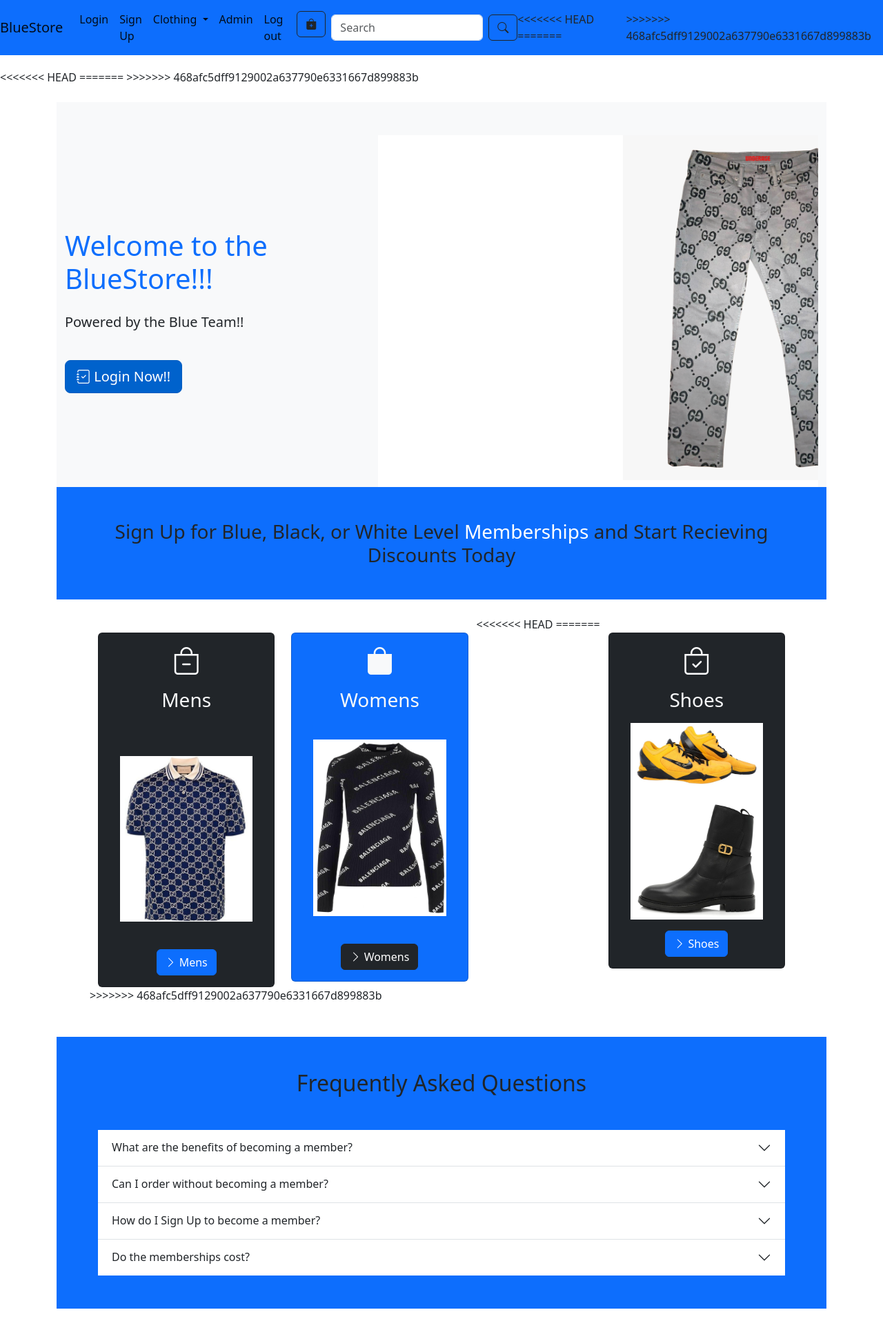
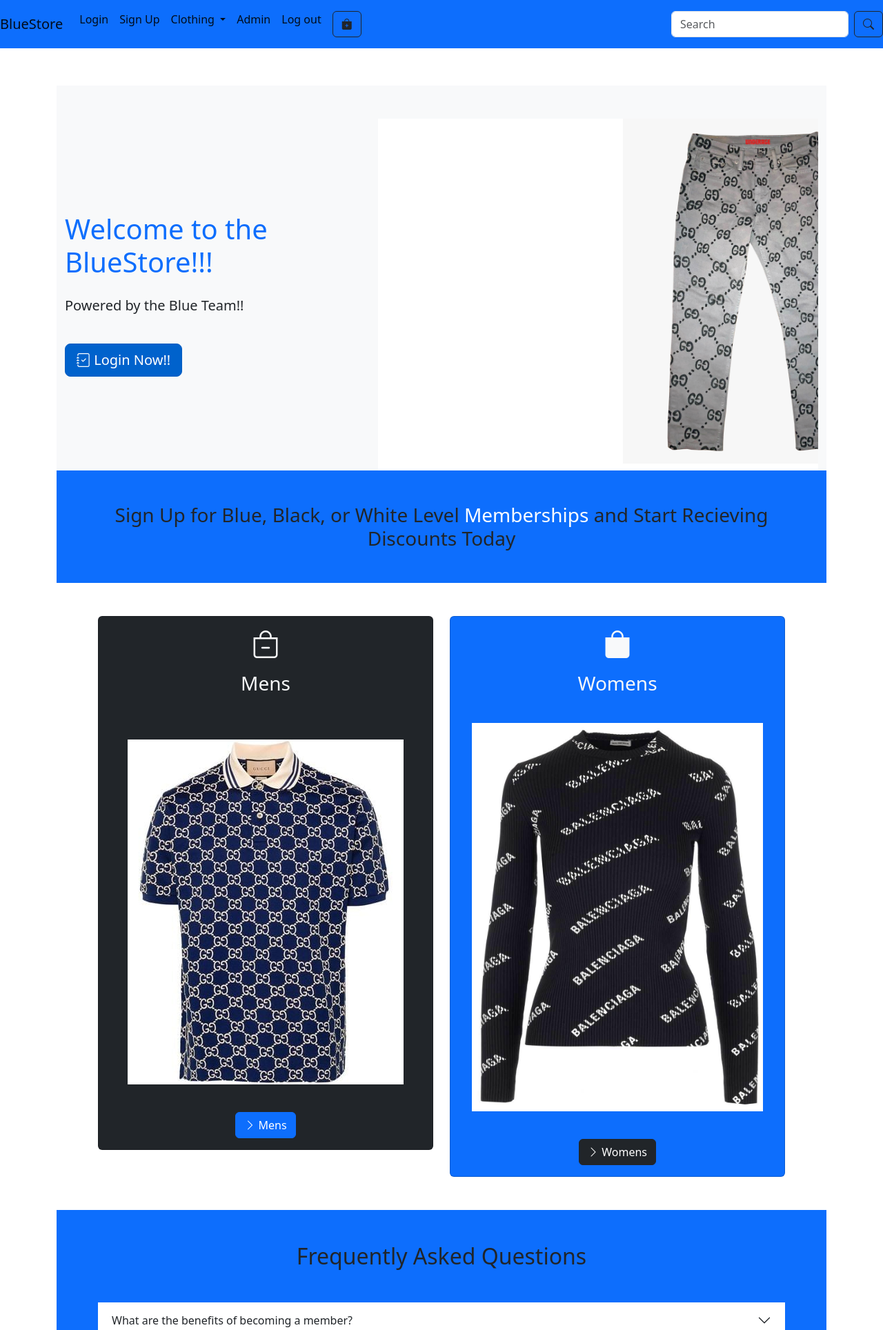
Before and after one commit to chrisscholl16/BlueTeamStore, a Flask app: page / in a window 1280 px wide. Shown: the top 1928 px of the page at 69% size. Run offline with Flask 3, Linux system fonts and the light colour scheme; parts of the project's set-up code (start-up, migrations or seed data) failed here and were passed over; some libraries are stand-ins or nearby versions.

Commit message:
Had to make some changes to get it to run

```diff
--- a/BlueTeamStore/website/create.py
+++ b/BlueTeamStore/website/create.py
@@ -1,6 +1,6 @@
 import sqlite3
 
-connection = sqlite3.conncet("user_data.db")
+connection = sqlite3.connect("user_data.db")
 cursor = connection.cursor()
 
 command = """CREATE TABLE IF NOT EXISTS user(username Text, password TEXT)"""
--- a/BlueTeamStore/website/templates/base.html
+++ b/BlueTeamStore/website/templates/base.html
@@ -4,12 +4,8 @@
     <meta charset="utf-8" />
     <meta http=equiv= "X-UA-Compatible" content="IE=edge">
     <meta name="viewport" content="width=device-width, initial-scale=1" />
-<<<<<<< HEAD
     <link rel="stylesheet" href="https://cdn.jsdelivr.net/npm/bootstrap-icons@1.11.3/font/bootstrap-icons.min.css">
     <link rel="stylesheet" href="style.css">
-=======
-    <title>{% block title %}Home{% endblock %}</title>
->>>>>>> 468afc5dff9129002a637790e6331667d899883b
     <link
       rel="stylesheet"
       href="https://stackpath.bootstrapcdn.com/bootstrap/4.2.1/css/bootstrap.min.css"
@@ -158,13 +154,8 @@
           <input class="form-control mr-sm-2" type="search" placeholder="Search" aria-label="Search">
           <button class="btn btn-outline-dark my-2 my-sm-0" type="submit"><i class="bi bi-search"></i></button>
         </form>
-<<<<<<< HEAD
 
 
-=======
-        </div>
-      </div>
->>>>>>> 468afc5dff9129002a637790e6331667d899883b
     </nav>
 
     {% with messages = get_flashed_messages(with_categories=true) %}
--- a/BlueTeamStore/website/templates/home.html
+++ b/BlueTeamStore/website/templates/home.html
@@ -102,30 +102,6 @@
                   </div>
               </div>
           </div>
-<<<<<<< HEAD
-=======
-          <div class="col-md">
-              <div class="card bg-dark text-light">
-                  <div class="card-body text center">
-                      <div class="h1 mb-3">
-                          <i class="bi bi-bag-check"></i>
-                      </div>
-                      <h3 class="card-title mb-3">
-                          Shoes
-                      </h3>
-                      <div class="col-md">
-                        <a href="/itemMSK.html"><img src="static/images/menShoes/kobeMen4atl.jpg" class="img-fluid" alt=""></a>
-                      </div>
-                      <div class="col-md">
-                        <a href="/itemWSD.html"><img src="static/images/womenShoes/diorWomen4boot.jpg" class="img-fluid" alt=""></a>
-                      </div>
-                      <a href="/shoes.html" class="btn btn-primary mt-3">
-                          <i class="bi bi-chevron-right"></i> Shoes
-                      </a>
-                  </div>
-              </div>
-          </div>
->>>>>>> 468afc5dff9129002a637790e6331667d899883b
       </div>
   </div>
 
--- a/BlueTeamStore/website/views.py
+++ b/BlueTeamStore/website/views.py
@@ -59,24 +59,3 @@
 @views.route('/itemWSD.html',methods=['GET', 'POST'])
 def itemWSD():
     return render_template("itemWSD.html", user=current_user)
-
-
-@views.route('/members.html', methods=['GET', 'POST'])
-def members():
-    return render_template("members.html", user=current_user)
-
-@views.route('/itemMGT.html', methods=['GET', 'POST'])
-def itemMGT():
-    return render_template("itemMGT.html", user=current_user)
-
-@views.route('/itemWBT.html', methods=['GET', 'POST'])
-def itemWBT():
-    return render_template("itemWBT.html", user=current_user)
-
-@views.route('/itemMSK.html', methods=['GET', 'POST'])
-def itemMSK():
-    return render_template("itemMSK.html", user=current_user)
-
-@views.route('/itemWSD.html', methods=['GET', 'POST'])
-def itemWSD():
-    return render_template("itemWSD.html", user=current_user)
```
Also changed, not shown: BlueTeamStore/website/models.py (+1 -11 lines), BlueTeamStore/instance/database.db.
